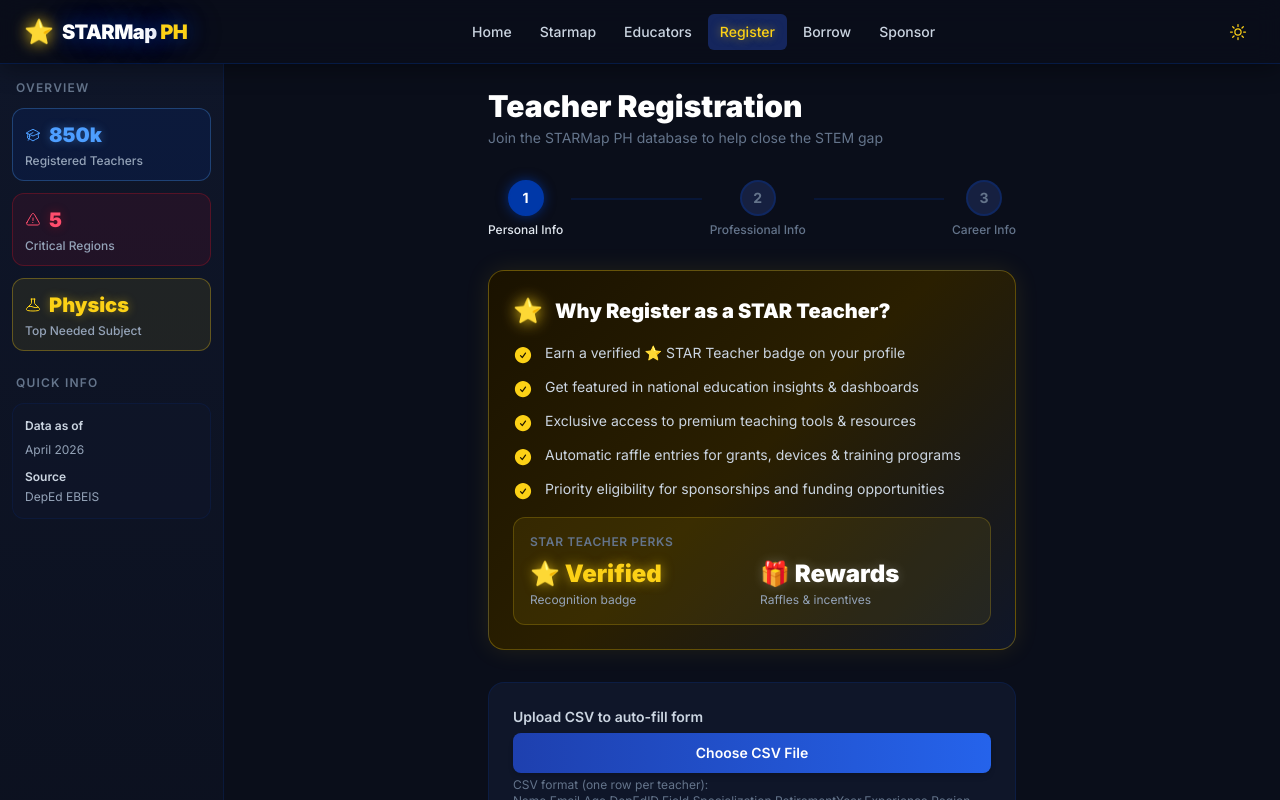
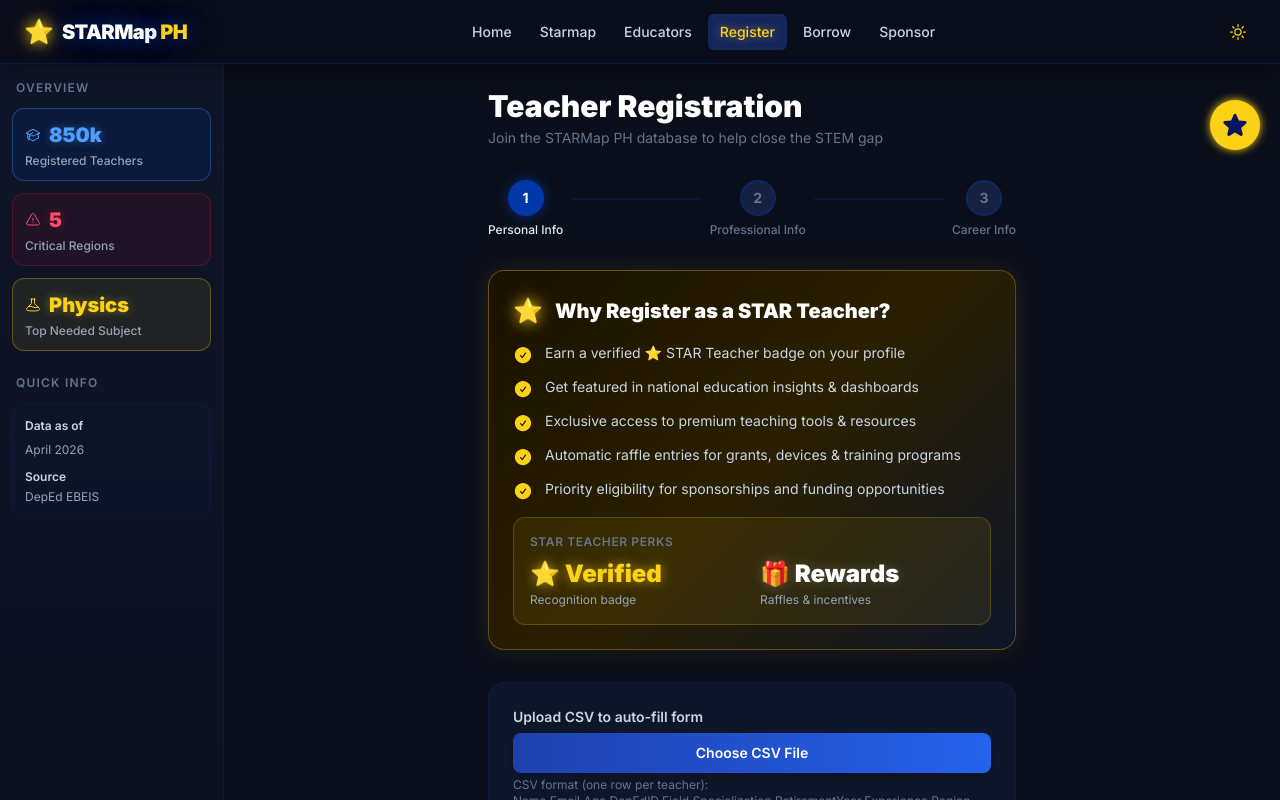
Before and after one commit to OniChuiZakuto/Starmap-Website, a React (Vite) app in the folder Dekdek-Demo-master/: page /register in a window 1280 px wide. Shown: the top 800 px of the page. Built offline with nearby package versions, Linux system fonts and the light colour scheme; what @turf/boolean-point-in-polygon would draw is missing.

Commit message:
Update Layout.jsx
Updated Layout for chatbot to be able to wrap to all pages

```diff
--- a/Dekdek-Demo-master/src/components/Layout.jsx
+++ b/Dekdek-Demo-master/src/components/Layout.jsx
@@ -2,6 +2,7 @@
 import { useTheme } from '../App'
 import TopNav from './TopNav'
 import Sidebar from './Sidebar'
+import Chatbot from './Chatbot'
 
 export default function Layout({ children }) {
   const { dark } = useTheme()
@@ -18,6 +19,7 @@
           {children}
         </main>
       </div>
+      <Chatbot />
     </div>
   )
 }
```
